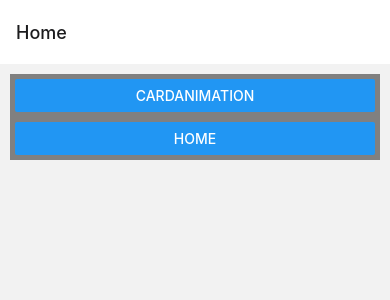
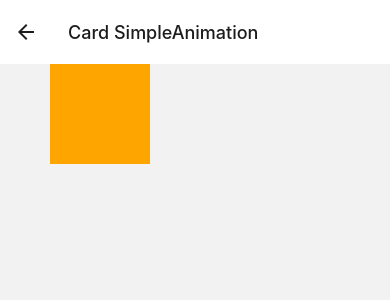
Before and after one commit to JLiu1272/NavigationDrawer, a React Native app: screen /SimpleAnimation in a window 390 px wide. Shown: the top 300 px of the page. Built offline with nearby package versions, Linux system fonts and the light colour scheme.

Commit message:
Added simple animation.

```diff
--- a/App.tsx
+++ b/App.tsx
@@ -13,6 +13,7 @@ import {createStackNavigator} from '@react-navigation/stack';
 import {Routes} from './src/components/Routes';
 import {Examples} from './src/features/Examples/Examples';
 import {CardAnimation} from './src/features/CardAnimation';
+import {SimpleAnimation} from './src/features/SimpleAnimation';
 import {View, Text} from 'react-native';
 import {NavigationContainer} from '@react-navigation/native';
 
@@ -56,6 +57,13 @@ const AppNavigator = () => (
         title: 'Card Animation',
       }}
     />
+    <Stack.Screen
+      name="SimpleAnimation"
+      component={SimpleAnimation}
+      options={{
+        title: 'Card SimpleAnimation',
+      }}
+    />
   </Stack.Navigator>
 );
 
--- a/src/components/Routes.ts
+++ b/src/components/Routes.ts
@@ -1,5 +1,6 @@
 export type Routes = {
   Examples: undefined;
   CardAnimation: undefined;
+  SimpleAnimation: undefined;
   Home: undefined;
 };
--- a/src/features/Examples/Examples.tsx
+++ b/src/features/Examples/Examples.tsx
@@ -12,6 +12,10 @@ const examples = [
   {
     screen: 'Home',
     title: 'Home',
+  },
+  {
+    screen: 'SimpleAnimation',
+    title: 'SimpleAnimation',
   },
 ];
 
--- /dev/null
+++ b/src/features/SimpleAnimation/SimpleAnimation.tsx
@@ -0,0 +1,31 @@
+import React, {useEffect, useRef} from 'react';
+import {Animated, StyleSheet} from 'react-native';
+
+export const SimpleAnimation = function SimpleAnimation() {
+  const translation = useRef(new Animated.Value(0)).current;
+
+  useEffect(() => {
+    Animated.timing(translation, {
+      toValue: 50,
+      useNativeDriver: true,
+    }).start();
+  }, [translation]);
+
+  return (
+    <Animated.View
+      style={[
+        styles.box,
+        {
+          transform: [{translateX: translation}],
+        },
+      ]}
+    />
+  );
+};
+const styles = StyleSheet.create({
+  box: {
+    width: 100,
+    height: 100,
+    backgroundColor: 'orange',
+  },
+});
--- /dev/null
+++ b/src/features/SimpleAnimation/index.tsx
@@ -0,0 +1 @@
+export * from './SimpleAnimation';
```
